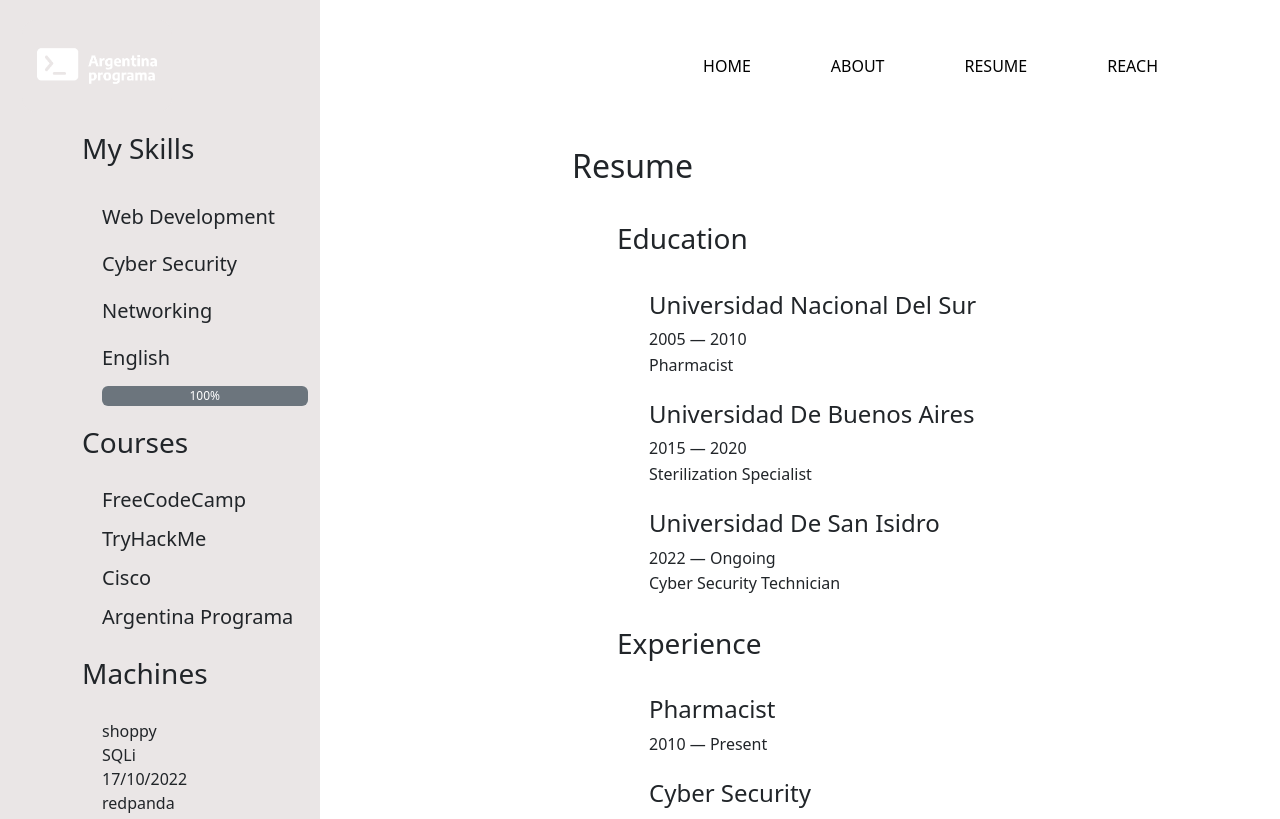
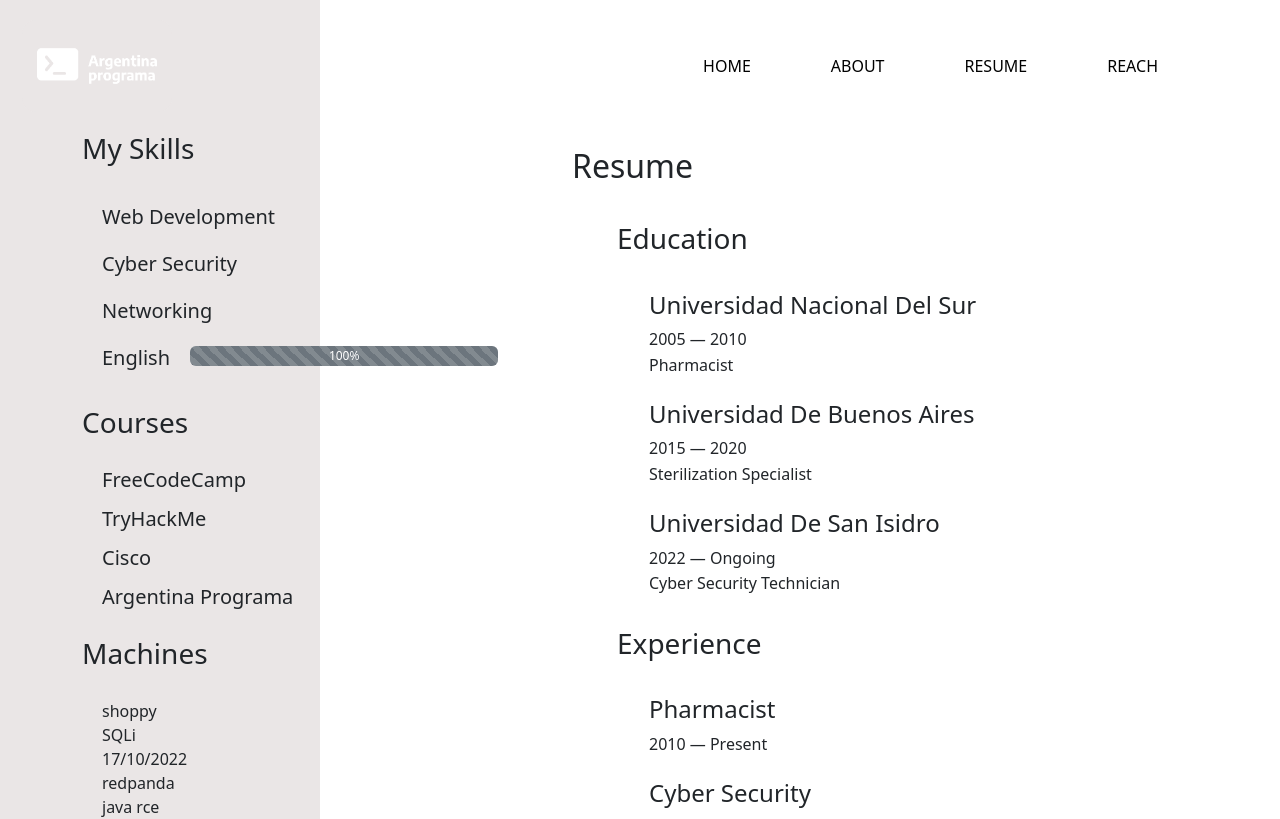
Before and after one commit to mglujoy/portfolio-angular, an Angular app: page /resume in a window 1280 px wide. Shown: the top 819 px of the page. Built offline with nearby package versions, Linux system fonts and the light colour scheme.

Commit message:
progress bar done and styled --MG

```diff
--- a/src/app/resume/resume.component.css
+++ b/src/app/resume/resume.component.css
@@ -12,6 +12,9 @@
 .timeline-list {
 
   margin-left: 45px;
+}
+.progress {
+  margin-left: 20px;
 }
 
 .timeline-item { position: relative; }
--- a/src/app/resume/resume.component.html
+++ b/src/app/resume/resume.component.html
@@ -22,12 +22,12 @@
                               <h5 class="h5">Networking</h5>
                             </div>
                           </li>
-                          <li class="skills-item">
+                          <li class="skills-item p-flex">
                             <div class="title-wrapper">
                               <h5 class="h5">English</h5>
                             </div>
-                            <div class="progress" style="height: 20px; width: 50%;">
-                              <div class="progress-bar bg-secondary" role="progressbar" style="width: 100%" aria-valuenow="100" aria-valuemin="0" aria-valuemax="100">100%</div>
+                            <div class="progress" style="height: 20px; width: 75%;">
+                              <div class="progress-bar bg-secondary progress-bar-striped progress-bar-animated" role="progressbar" style="width: 100%" aria-valuenow="100" aria-valuemin="0" aria-valuemax="100">100%</div>
                             </div>
                           </li>
                         </ul>
```
